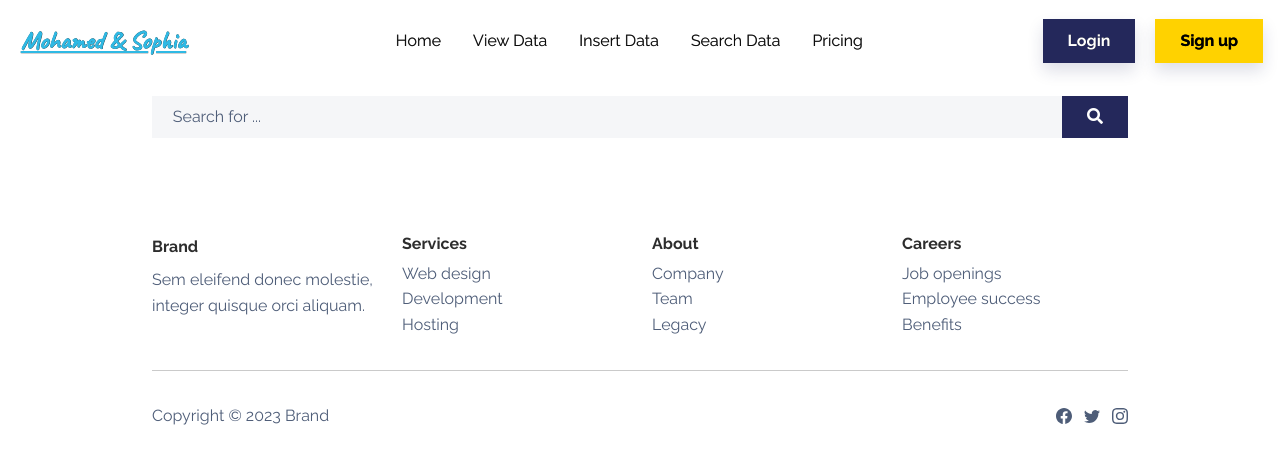
After one commit to mightySIZE/react-flask-webapp, a Flask app: page /searchData in a window 1280 px wide. The commit adds this page. Shown: the top 475 px of the page. Run offline with Flask 3, Linux system fonts and the light colour scheme; some libraries are stand-ins or nearby versions.

```diff
--- a/MSapp/__init__.py
+++ b/MSapp/__init__.py
@@ -9,14 +9,15 @@ app = Flask(__name__) # this line will create the flask object
 app.app_context().push() # this line will create the application context, which is needed for the db object because it is not created with the app object in this file
 app.config['SECRET_KEY'] = '5791628bb0b13ce0c676dfde280bc245' # this is the secret key for the form
 app.config['SQLALCHEMY_DATABASE_URI'] = 'sqlite:////Users/mo/Desktop/my-Flask-webapp/MSapp/instance/MS.db' # this line will connect flask with the database, also /// means relative path, //// means absolute path
-app.config['REMEMBER_COOKIE_DURATION'] = timedelta(seconds=3600) # this line will set the remember me cookie to expire after 30 seconds
-app.config['PERMANENT_SESSION_LIFETIME'] = timedelta(seconds=3600) # this line will set the session to expire after 30 seconds
 db = SQLAlchemy(app) # this line will create the database object
 migrate = Migrate(app, db) # this line will create the migration object
 bcrypt = Bcrypt(app) # this line will create the bcrypt object
+
 login_manager = LoginManager(app) # this line will create the login manager object
 login_manager.login_view = 'login' # this line will set the login view to the login function
 login_manager.login_message_category = 'info' # this line will set the login message category to info
+login_manager.remember_cookie_duration = timedelta(seconds=3600) # this line will set the remember me cookie to expire after 30 seconds
+login_manager.login_message = (u'Please log in to access this page.') # this line will set the login message to the message in the brackets
 
 # we import routes after the app object is created because the routes module needs to import the app object
 from MSapp import routes
--- a/MSapp/routes.py
+++ b/MSapp/routes.py
@@ -9,12 +9,21 @@ def home():
     return render_template('home.html')
 
 @app.route('/data')
-@login_required
 def viewData(): # this function will show the data from the database
     greats = Great.query.all()
     return render_template('viewData.html', greats=greats)
 
+# this route will search data from the database
+@app.route('/searchData', methods=['POST', 'GET'])
+def searchData():
+    if request.method == 'POST':
+        search = request.form.get('search')
+        greats = Great.query.filter(Great.name.contains(search)).all()
+        return render_template('viewData.html', greats=greats)
+    return render_template('searchData.html')
+
 @app.route('/insertData', methods=['POST', 'GET'])
+@login_required
 def insertData(): # this function will insert data into the database
     if request.method == 'POST':
         if  current_user.is_authenticated:
@@ -34,11 +43,6 @@ def insertData(): # this function will insert data into the database
         else:
             flash('You must be logged in to insert data', category='info')
     return render_template('insertData.html')
-
-
-@app.route('/integrations')
-def integrations():
-    return render_template('integrations.html')
 
 @app.route('/pricing')
 def pricing():
@@ -64,6 +68,7 @@ def login():
     return render_template('login.html', form=form)
 
 @app.route('/logout')
+@login_required
 def logout():
     logout_user()
     flash('You have been logged out', category='success')
--- a/MSapp/templates/base.html
+++ b/MSapp/templates/base.html
@@ -15,6 +15,8 @@
     <link rel="preconnect" href="https://fonts.googleapis.com">
     <link rel="preconnect" href="https://fonts.gstatic.com" crossorigin>
     <link href="https://fonts.googleapis.com/css2?family=Caveat:wght@400;500&display=swap" rel="stylesheet">
+    <!-- FontAwesome CSS -->
+    <link rel="stylesheet" href="https://cdnjs.cloudflare.com/ajax/libs/font-awesome/5.15.3/css/all.min.css">
     {% block head %}
     {% endblock %}
 </head>
@@ -36,7 +38,7 @@
                     <li class="nav-item"><a class="nav-link" href="{{ url_for('home') }}">Home</a></li>
                     <li class="nav-item"><a class="nav-link" href="{{ url_for('viewData') }}">View Data</a></li>
                     <li class="nav-item"><a class="nav-link" href="{{ url_for('insertData') }}">Insert Data</a></li>
-                    <li class="nav-item"><a class="nav-link" href="{{ url_for('integrations') }}">Integrations</a></li>
+                    <li class="nav-item"><a class="nav-link" href="{{ url_for('searchData') }}">Search Data</a></li>
                     <li class="nav-item"><a class="nav-link" href="{{ url_for('pricing') }}">Pricing</a></li>
                     <li class="nav-item">
                 </ul>
--- /dev/null
+++ b/MSapp/templates/searchData.html
@@ -0,0 +1,18 @@
+{% extends "base.html" %}
+
+{% block title %}
+    insertData
+{% endblock %}
+
+{% block content%}
+    <section class="py-5 mt-5">
+        <form class="container">
+            <div class="input-group">
+                <input class="bg-light form-control border-0 small" type="text" placeholder="Search for ..." />
+                <button class="btn btn-primary py-0" type="button">
+                    <i class="fas fa-search"></i>
+                </button>
+            </div>
+        </form>
+    </section>
+{% endblock %}
```
Also changed, not shown: MSapp/static/img/mypics/searchIcon.png (added), MSapp/static/img/mypics/searchicon.webp (added), 2 other files.
